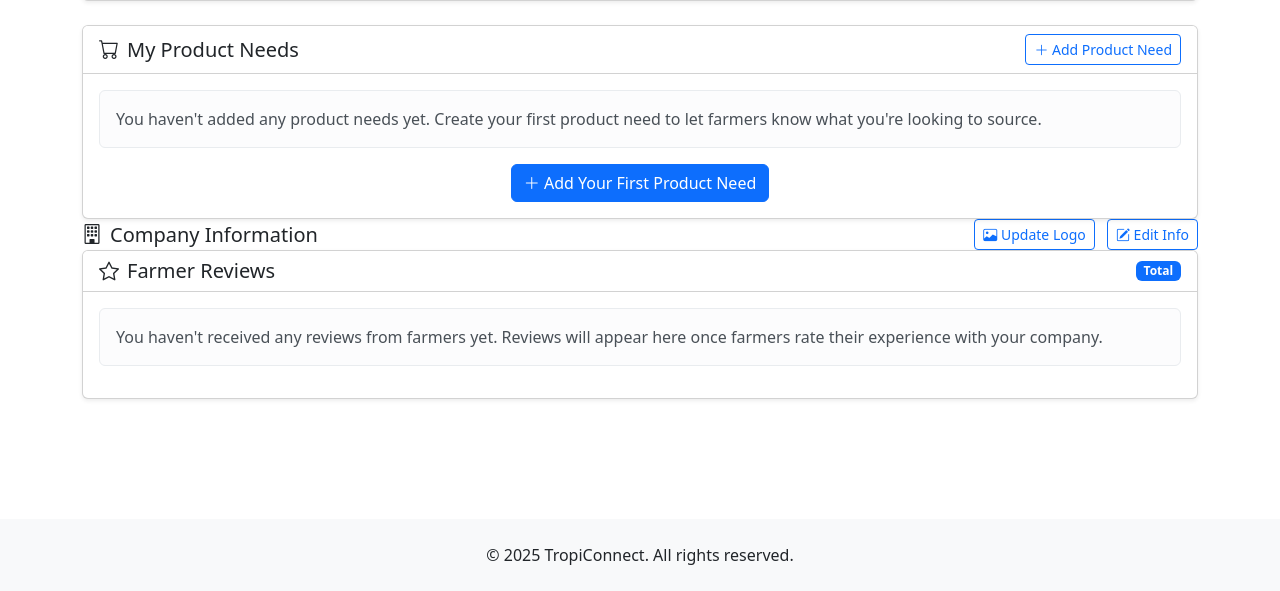
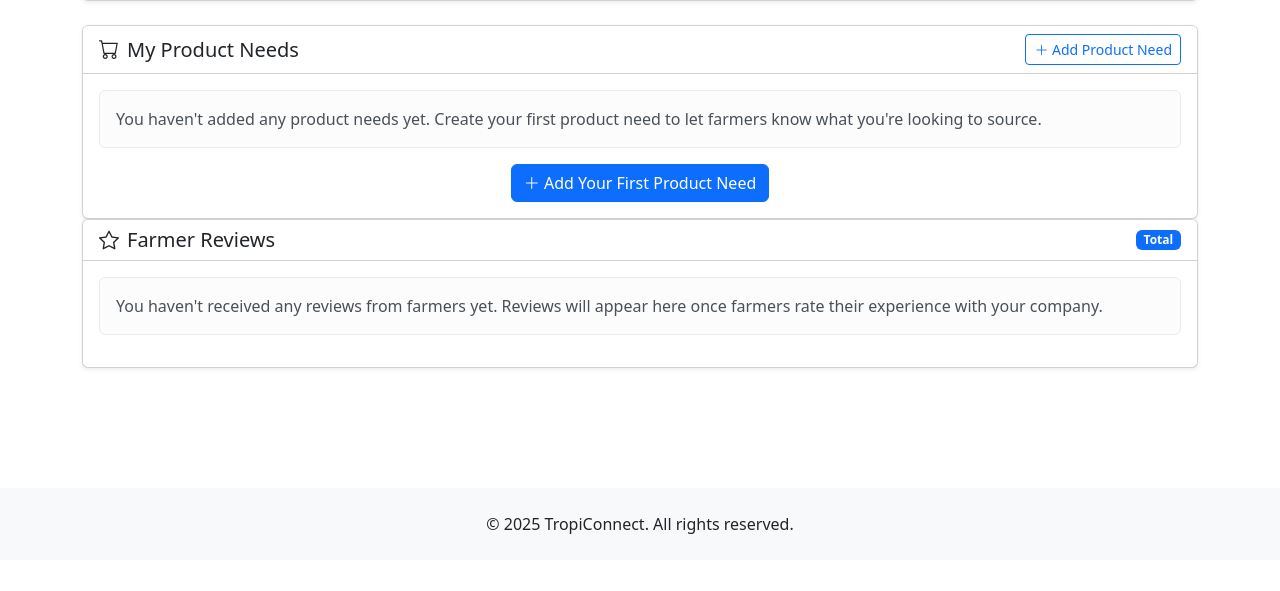
Before and after one commit to egoist945402376/CDIDEMO, a Django app: template tropiconnect/supplychain/templates/supplychain/buyer_dashboard.html in a window 1280 px wide. Shown: the part 907-1498 px from the top of the page. After the commit the page ends 1441 px from the top, so only its background shows below. Run offline with Django 5.2, Linux system fonts and the light colour scheme; the template is opened without the code that fills it, so the values that code supplies are empty.

Commit message:
updated UI for buyer dashboard.

```diff
--- a/tropiconnect/supplychain/templates/supplychain/buyer_dashboard.html
+++ b/tropiconnect/supplychain/templates/supplychain/buyer_dashboard.html
@@ -258,13 +258,6 @@
         </div>
     </div>
     <div class="card-header bg-white">
-        <div class="d-flex justify-content-between align-items-center">
-            <h5 class="mb-0"><i class="bi bi-building me-2"></i>Company Information</h5>
-            <div>
-                <a href="{% url 'update_company_logo' %}" class="btn btn-sm btn-outline-primary me-2"><i class="bi bi-image"></i> Update Logo</a>
-                <a href="#" class="btn btn-sm btn-outline-primary"><i class="bi bi-pencil-square"></i> Edit Info</a>
-            </div>
-        </div>
     </div>
     <!-- Farmer Reviews Section -->
     <div class="row mb-4">
```
